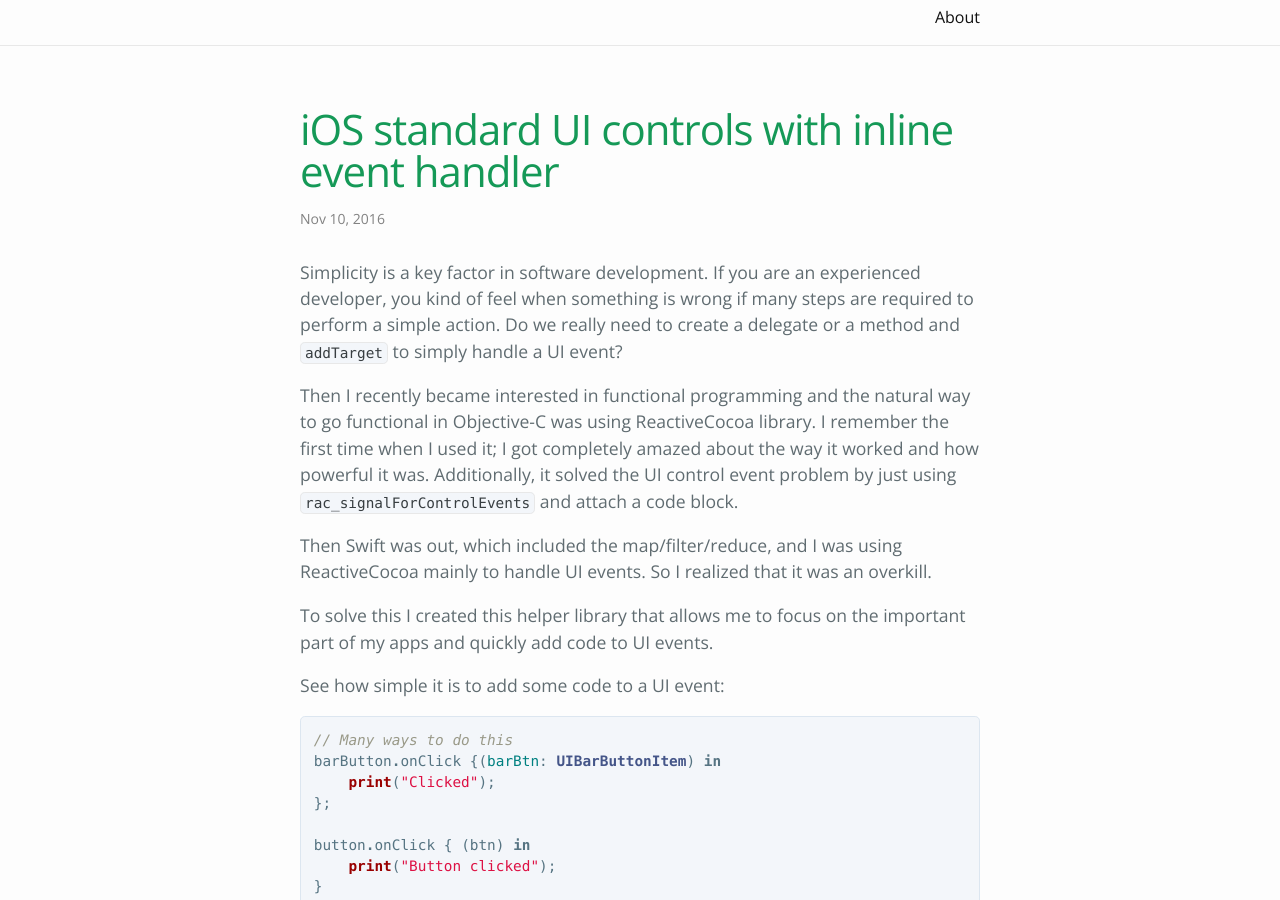
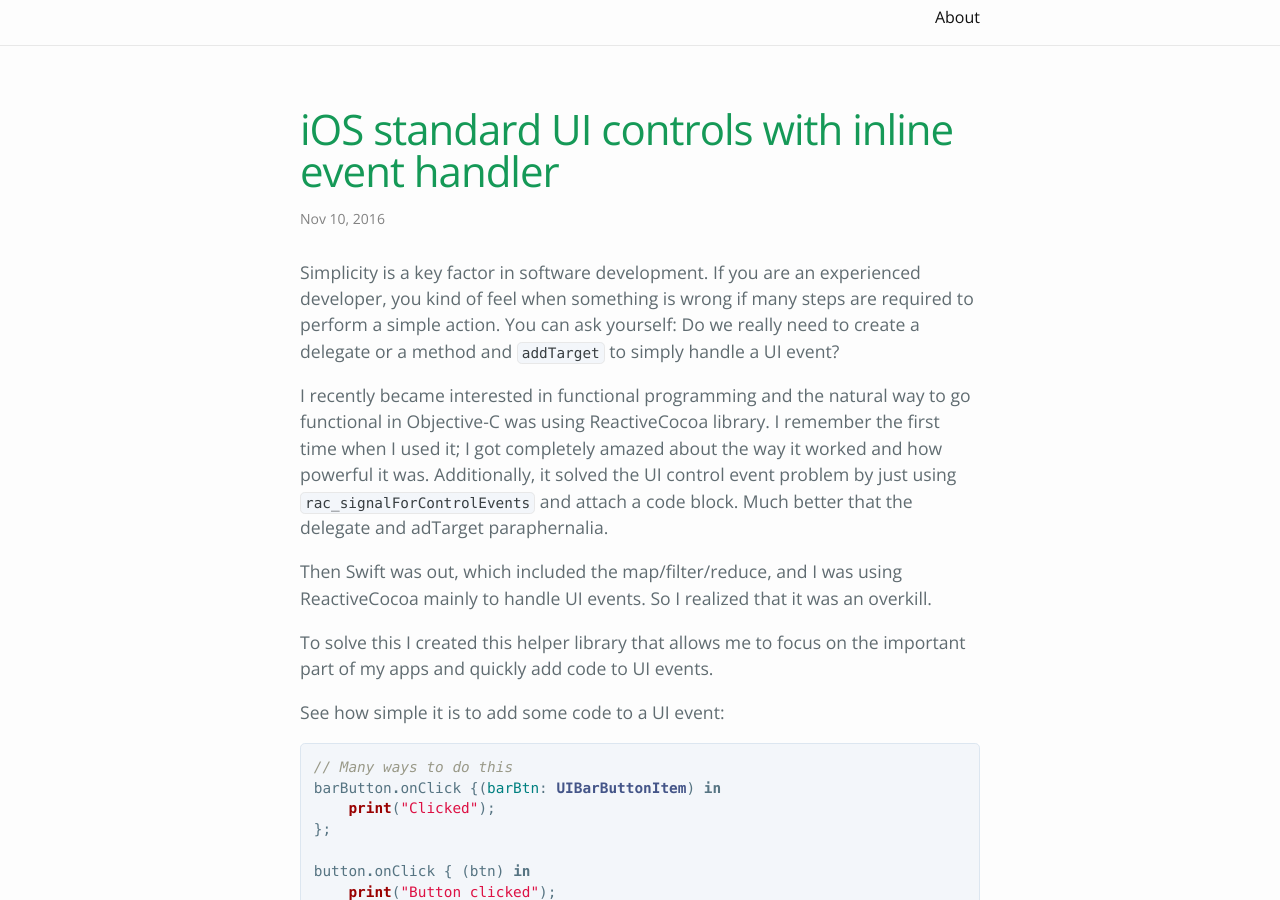
Before and after one commit to saulogt/saulogt.github.io, a Jekyll site: the page built from _posts/2016-11-10-ios-controls-with-inline-closure-event-handlers.markdown, in a window 1280 px wide and 900 px high, scrolled down 318 px. Built offline with Jekyll 4.4.1, drawn with Linux system fonts in a browser that asks for light colours; comment, search, counter and statistics services are not loaded.

Commit message:
no message

```diff
--- a/_posts/2016-11-10-ios-controls-with-inline-closure-event-handlers.markdown
+++ b/_posts/2016-11-10-ios-controls-with-inline-closure-event-handlers.markdown
@@ -11,9 +11,9 @@
 
 
 Simplicity is a key factor in software development. If you are an experienced developer, you kind of feel when something is wrong if many steps are required to perform a simple action.
-Do we really need to create a delegate or a method and `addTarget` to simply handle a UI event?
+You can ask yourself: Do we really need to create a delegate or a method and `addTarget` to simply handle a UI event?
 
-Then I recently became interested in functional programming and the natural way to go functional in Objective-C was using ReactiveCocoa library. I remember the first time when I used it; I got completely amazed about the way it worked and how powerful it was. Additionally, it solved the UI control event problem by just using `rac_signalForControlEvents` and attach a code block.
+I recently became interested in functional programming and the natural way to go functional in Objective-C was using ReactiveCocoa library. I remember the first time when I used it; I got completely amazed about the way it worked and how powerful it was. Additionally, it solved the UI control event problem by just using `rac_signalForControlEvents` and attach a code block. Much better that the delegate and adTarget paraphernalia.
 
 Then Swift was out, which included the map/filter/reduce, and I was using ReactiveCocoa mainly to handle UI events. So I realized that it was an overkill.
 
```
